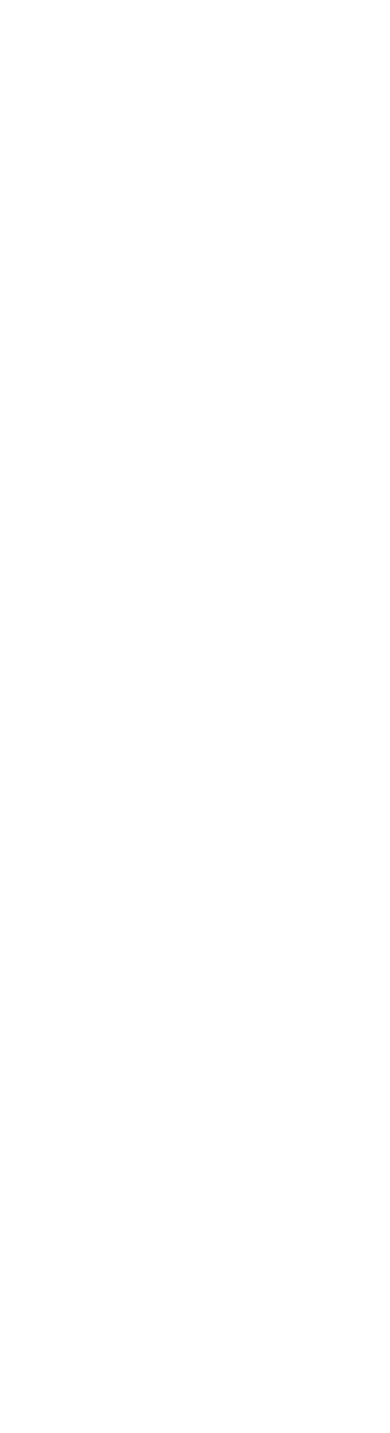
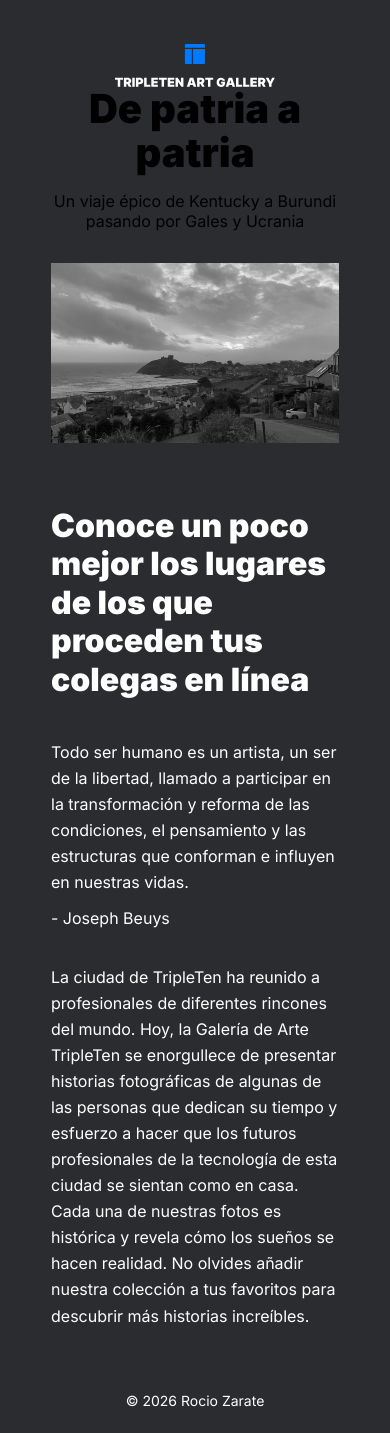
Before and after one commit to ruzarate31-sudo/web_project_homeland, a plain HTML site: page index.html in a window 390 px wide. Before the commit the page ends 844 px from the top, so only its background shows below. Drawn offline with Linux system fonts and the light colour scheme.

Commit message:
add complete HTML structure and responsive CSS for movile, tablet and desktop

```diff
--- /dev/null
+++ b/blocks/footer.css
@@ -0,0 +1,26 @@
+.footer {
+  display: flex;
+  justify-content: center;
+  padding: 92px 0 24px;
+  background-color: #2a2c2f;
+}
+
+.footer__copyright {
+  margin: 0;
+  font-family: "Inter", Arial, sans-serif;
+  font-size: 14px;
+  line-height: 1.14;
+  font-weight: 400;
+  color: #ffffff;
+}
+@media screen and (max-width: 1024px) {
+  .footer {
+    padding-top: 72px;
+  }
+}
+
+@media screen and (max-width: 544px) {
+  .footer {
+    padding-top: 64px;
+  }
+}
--- /dev/null
+++ b/blocks/header.css
@@ -0,0 +1,11 @@
+.header {
+  display: flex;
+  justify-content: center;
+  padding-top: 2.5%;
+}
+
+.header__logo {
+  max-width: 255px;
+  width: 20%;
+  min-width: 160px;
+}
--- /dev/null
+++ b/blocks/intro.css
@@ -0,0 +1,65 @@
+.intro {
+  max-width: 984px;
+  margin: 92px auto 0;
+  color: #ffffff;
+  font-family: "Inter", Arial, sans-serif;
+}
+
+.intro__title {
+  max-width: 830px;
+  margin: 0 0 40px;
+  font-size: 54px;
+  font-weight: 900;
+  line-height: 1.07;
+}
+
+.intro__text {
+  max-width: 738px;
+  margin: 0 0 10px;
+  font-size: 24px;
+  line-height: 1.4;
+}
+
+.intro__quote {
+  margin: 0 0 32px;
+  font-size: 24px;
+  line-height: 1.4;
+}
+
+.intro__description {
+  max-width: 722px;
+  margin: 0;
+  font-size: 16px;
+  line-height: 1.63;
+}
+
+@media screen and (max-width: 1024px) {
+  .intro {
+    max-width: 720px;
+    margin-top: 88px;
+  }
+
+  .intro__title {
+    font-size: 32px;
+    line-height: 1.2;
+  }
+}
+
+@media screen and (max-width: 544px) {
+  .intro {
+    max-width: 288px;
+    margin-top: 64px;
+  }
+
+  .intro__title {
+    font-size: 32px;
+    line-height: 1.2;
+  }
+
+  .intro__text,
+  .intro__quote,
+  .intro__description {
+    font-size: 16px;
+    line-height: 1.63;
+  }
+}
--- /dev/null
+++ b/blocks/lead.css
@@ -0,0 +1,60 @@
+.lead {
+  max-width: 984px;
+  margin: 0 auto;
+  padding: 0 16px;
+  text-align: center;
+}
+
+.lead__title {
+  font-family: "Inter", Arial, sans-serif;
+  font-weight: 900;
+  font-size: 96px;
+  line-height: 1;
+  margin: 0;
+}
+
+.lead__subtitle {
+  font-family: "Inter", Arial, sans-serif;
+  font-weight: 400;
+  font-size: 30px;
+  line-height: 1.2;
+  margin: 32px auto 64px;
+  max-width: 720px;
+}
+
+.lead__image {
+  display: block;
+  width: 100%;
+  max-width: 984px;
+  height: auto;
+  margin: 0 auto;
+}
+
+@media screen and (max-width: 1024px) {
+  .lead {
+    max-width: 720px;
+  }
+
+  .lead__title {
+    font-size: 72px;
+    line-height: 1.1;
+  }
+}
+
+@media screen and (max-width: 544px) {
+  .lead {
+    max-width: 288px;
+    padding: 0;
+  }
+
+  .lead__title {
+    font-size: 40px;
+    line-height: 1.1;
+  }
+
+  .lead__subtitle {
+    font-size: 16px;
+    line-height: 1.25;
+    margin: 16px 0 32px;
+  }
+}
--- /dev/null
+++ b/blocks/page.css
@@ -0,0 +1,4 @@
+.page {
+  background-color: #2a2c2f;
+  padding-top: 34px;
+}
--- a/index.html
+++ b/index.html
@@ -3,12 +3,61 @@
   <head>
     <meta charset="UTF-8" />
     <meta name="viewport" content="width=device-width, initial-scale=1.0" />
+    <link
+      href="https://fonts.googleapis.com/css2?family=Inter:wght@400;900&display=swap"
+      rel="stylesheet"
+    />
     <title>De patria a patria</title>
     <link rel="stylesheet" href="./pages/index.css" />
   </head>
   <body>
     <div class="page">
-      <!-- contenido más adelante -->
+      <header class="header">
+        <img
+          src="./images/logo.svg"
+          alt="Logo de la Galería de Arte TripleTen"
+          class="header__logo"
+        />
+      </header>
+      <main class="content">
+        <section class="lead">
+          <h1 class="lead__title">De patria a patria</h1>
+          <p class="lead__subtitle">
+            Un viaje épico de Kentucky a Burundi pasando por Gales y Ucrania
+          </p>
+          <img
+            src="./images/__image.jpg"
+            alt="Paisaje costero en blanco y negro"
+            class="lead__image"
+          />
+        </section>
+        <section class="intro">
+          <h2 class="intro__title">
+            Conoce un poco mejor los lugares de los que proceden tus colegas en
+            línea
+          </h2>
+          <p class="intro__text">
+            Todo ser humano es un artista, un ser de la libertad, llamado a
+            participar en la transformación y reforma de las condiciones, el
+            pensamiento y las estructuras que conforman e influyen en nuestras
+            vidas.
+          </p>
+          <blockquote class="intro__quote">- Joseph Beuys</blockquote>
+          <p class="intro__description">
+            La ciudad de TripleTen ha reunido a profesionales de diferentes
+            rincones del mundo. Hoy, la Galería de Arte TripleTen se enorgullece
+            de presentar historias fotográficas de algunas de las personas que
+            dedican su tiempo y esfuerzo a hacer que los futuros profesionales
+            de la tecnología de esta ciudad se sientan como en casa. Cada una de
+            nuestras fotos es histórica y revela cómo los sueños se hacen
+            realidad. No olvides añadir nuestra colección a tus favoritos para
+            descubrir más historias increíbles.
+          </p>
+        </section>
+      </main>
+      <footer class="footer">
+        <p class="footer__copyright">© 2026 Rocio Zarate</p>
+      </footer>
     </div>
   </body>
 </html>
--- a/pages/index.css
+++ b/pages/index.css
@@ -0,0 +1,7 @@
+@import url("../vendor/normalize.css");
+@import url("../vendor/fonts.css");
+@import url("../blocks/page.css");
+@import url("../blocks/header.css");
+@import url("../blocks/lead.css");
+@import url("../blocks/intro.css");
+@import url("../blocks/footer.css");
--- /dev/null
+++ b/vendor/fonts.css
@@ -0,0 +1,20 @@
+@font-face {
+  font-family: "Inter";
+  src: url("./fonts/Inter-Regular.woff2") format("woff2");
+  font-weight: 400;
+  font-style: normal;
+}
+
+@font-face {
+  font-family: "Inter";
+  src: url("./fonts/Inter-Bold.woff2") format("woff2");
+  font-weight: 700;
+  font-style: normal;
+}
+
+@font-face {
+  font-family: "Inter";
+  src: url("./fonts/Inter-Black.woff2") format("woff2");
+  font-weight: 900;
+  font-style: normal;
+}
```
Also changed, not shown: .prettierignore.txt (added), favicon.ico (added), images/__image.jpg (added), images/logo.svg (added), vendor/fonts/Inter-Black.woff2 (added), vendor/fonts/Inter-Bold.woff2 (added), vendor/fonts/Inter-Regular.woff2 (added), vendor/normalize.css, 3 other files.
